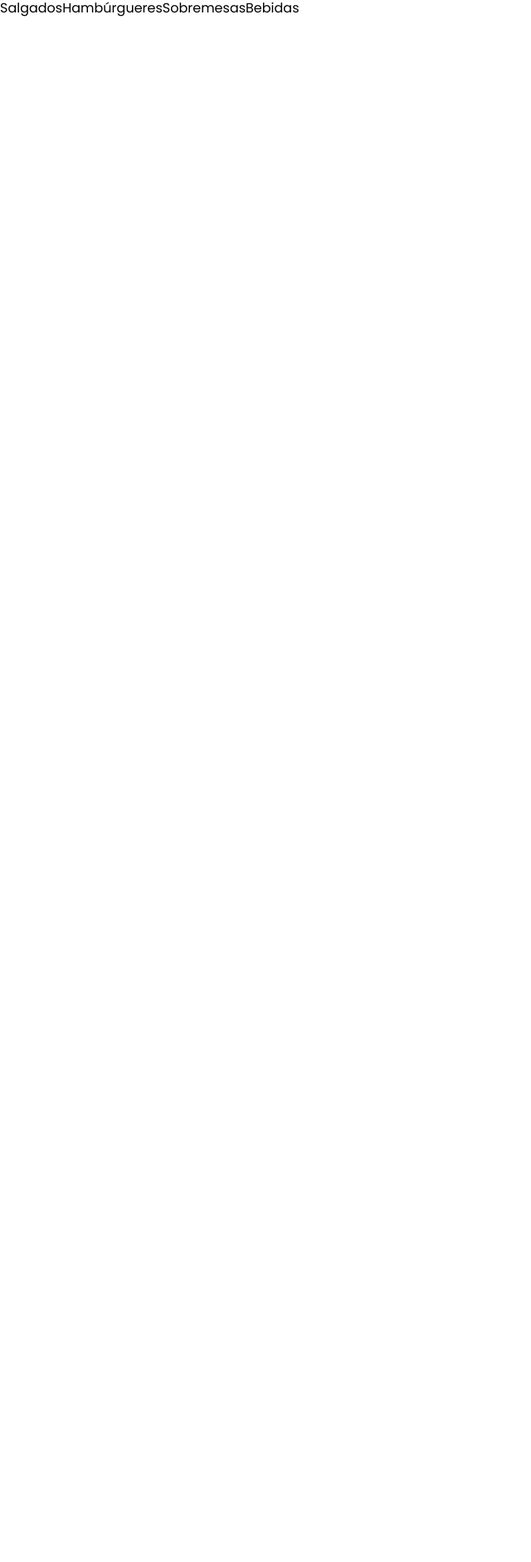
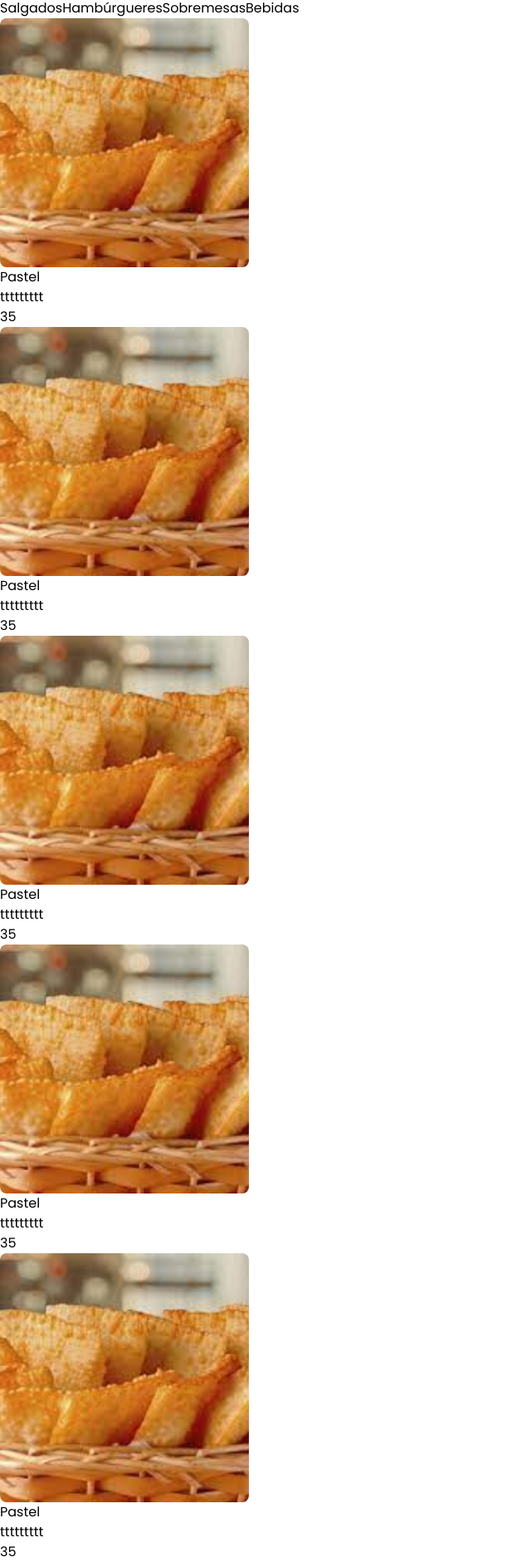
Before and after one commit to lRauane/cardapio-digital, a React (Vite) app: page / in a window 1280 px wide. Shown: the part 526-2408 px from the top of the page at 83% size, without its empty margins (0-640 px from the left). Before the commit the page ends 800 px from the top, so only its background shows below. Built offline with nearby package versions, Linux system fonts and the light colour scheme.

Commit message:
Iniciando em cards

```diff
--- a/src/App.jsx
+++ b/src/App.jsx
@@ -1,15 +1,16 @@
-
 import Banner from './components/Banner'
+import CardProduct from './components/CardProduct'
 import Categories from './components/Categories'
 import NavBar from './components/NavBar'
 
 function App() {
 
   return (
-    <div className="w-screen h-screen">
+    <div>
       <NavBar />
       <Banner />
       <Categories />
+      <CardProduct />
     </div>
   )
 }
--- /dev/null
+++ b/src/components/CardImage.jsx
@@ -0,0 +1,11 @@
+import React from 'react';
+
+const CardImage = ({img}) => {
+  return (
+    <div className='w-[200px] h-[200px]'>
+      <img src={img}/>
+    </div>
+  );
+}
+
+export default CardImage;
--- /dev/null
+++ b/src/components/CardProduct.jsx
@@ -0,0 +1,125 @@
+import React from 'react';
+import CardImage from './CardImage';
+import Product1 from '../assets/product-1.svg'
+
+const CardProduct = () => {
+  return (
+    <div className="bg-white">
+      <div className="mx-auto max-w-2xl px-4 py-16 sm:px-6 sm:py-24 lg:max-w-7xl lg:px-8">
+
+
+        <div className="mt-6 grid grid-cols-1 gap-x-6 gap-y-10 sm:grid-cols-2 lg:grid-cols-4 xl:gap-x-8">
+
+          <div className="group relative">
+            <div className="min-h-80 aspect-h-1 aspect-w-1 w-full overflow-hidden rounded-md bg-gray-200 lg:aspect-none group-hover:opacity-75 lg:h-80">
+              <img
+                src={Product1}
+                alt=''
+                className="h-full w-full object-cover object-center lg:h-full lg:w-full"
+              />
+            </div>
+            <div className="mt-4 flex justify-between">
+              <div>
+                <h3 className="text-sm text-gray-700">
+                  <a href='#'>
+                    <span aria-hidden="true" className="absolute inset-0" />
+                    Pastel
+                  </a>
+                </h3>
+                <p className="mt-1 text-sm text-gray-500">ttttttttt</p>
+              </div>
+              <p className="text-sm font-medium text-gray-900">35</p>
+            </div>
+          </div>
+          <div className="group relative">
+            <div className="min-h-80 aspect-h-1 aspect-w-1 w-full overflow-hidden rounded-md bg-gray-200 lg:aspect-none group-hover:opacity-75 lg:h-80">
+              <img
+                src={Product1}
+                alt=''
+                className="h-full w-full object-cover object-center lg:h-full lg:w-full"
+              />
+            </div>
+            <div className="mt-4 flex justify-between">
+              <div>
+                <h3 className="text-sm text-gray-700">
+                  <a href='#'>
+                    <span aria-hidden="true" className="absolute inset-0" />
+                    Pastel
+                  </a>
+                </h3>
+                <p className="mt-1 text-sm text-gray-500">ttttttttt</p>
+              </div>
+              <p className="text-sm font-medium text-gray-900">35</p>
+            </div>
+          </div>
+          <div className="group relative">
+            <div className="min-h-80 aspect-h-1 aspect-w-1 w-full overflow-hidden rounded-md bg-gray-200 lg:aspect-none group-hover:opacity-75 lg:h-80">
+              <img
+                src={Product1}
+                alt=''
+                className="h-full w-full object-cover object-center lg:h-full lg:w-full"
+              />
+            </div>
+            <div className="mt-4 flex justify-between">
+              <div>
+                <h3 className="text-sm text-gray-700">
+                  <a href='#'>
+                    <span aria-hidden="true" className="absolute inset-0" />
+                    Pastel
+                  </a>
+                </h3>
+                <p className="mt-1 text-sm text-gray-500">ttttttttt</p>
+              </div>
+              <p className="text-sm font-medium text-gray-900">35</p>
+            </div>
+          </div>
+          <div className="group relative">
+            <div className="min-h-80 aspect-h-1 aspect-w-1 w-full overflow-hidden rounded-md bg-gray-200 lg:aspect-none group-hover:opacity-75 lg:h-80">
+              <img
+                src={Product1}
+                alt=''
+                className="h-full w-full object-cover object-center lg:h-full lg:w-full"
+              />
+            </div>
+            <div className="mt-4 flex justify-between">
+              <div>
+                <h3 className="text-sm text-gray-700">
+                  <a href='#'>
+                    <span aria-hidden="true" className="absolute inset-0" />
+                    Pastel
+                  </a>
+                </h3>
+                <p className="mt-1 text-sm text-gray-500">ttttttttt</p>
+              </div>
+              <p className="text-sm font-medium text-gray-900">35</p>
+            </div>
+          </div>
+          <div className="group relative">
+            <div className="min-h-80 aspect-h-1 aspect-w-1 w-full overflow-hidden rounded-md bg-gray-200 lg:aspect-none group-hover:opacity-75 lg:h-80">
+              <img
+                src={Product1}
+                alt=''
+                className="h-full w-full object-cover object-center lg:h-full lg:w-full"
+              />
+            </div>
+            <div className="mt-4 flex justify-between">
+              <div>
+                <h3 className="text-sm text-gray-700">
+                  <a href='#'>
+                    <span aria-hidden="true" className="absolute inset-0" />
+                    Pastel
+                  </a>
+                </h3>
+                <p className="mt-1 text-sm text-gray-500">ttttttttt</p>
+              </div>
+              <p className="text-sm font-medium text-gray-900">35</p>
+            </div>
+          </div>
+
+        </div>
+      </div>
+    </div>
+  );
+}
+
+export default CardProduct;
--- a/src/components/Categories.jsx
+++ b/src/components/Categories.jsx
@@ -3,7 +3,7 @@ import ButtonsCategorie from './ButtonsCategorie';
 
 const Categories = () => {
   return (
-    <div className='flex w-full items-center mt-8 pb-8 justify-evenly flex-wrap gap-5'>
+    <div className='flex w-full items-center mt-8 justify-evenly flex-wrap gap-5'>
       <ButtonsCategorie text='Salgados'/>
       <ButtonsCategorie text='Hambúrgueres'/>
       <ButtonsCategorie text='Sobremesas'/>
```
Also changed, not shown: src/assets/product-1.svg (added), src/components/Buttons.jsx (deleted).
